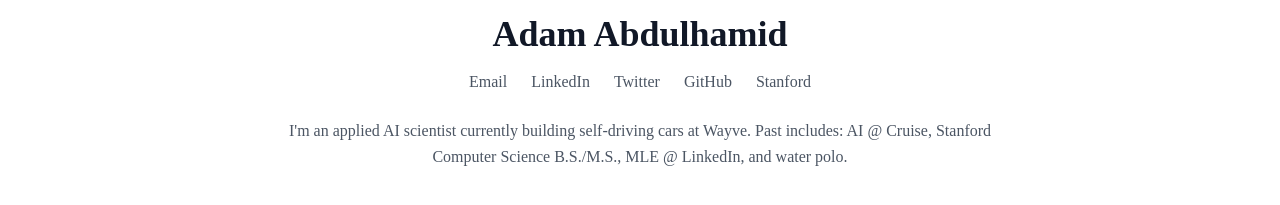
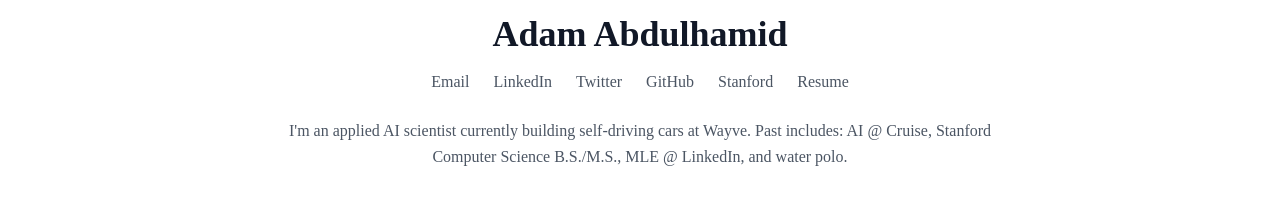
Before and after one commit to adam-abdulhamid/adam-abdulhamid.github.io, an Astro site: page / in a window 1280 px wide. Shown: the part 407-612 px from the top of the page. Built offline with nearby package versions, Linux system fonts and the light colour scheme; Astro itself is replaced by a stand-in of ours; a web font is replaced by a local one.

Commit message:
Add resume

```diff
--- a/src/pages/index.astro
+++ b/src/pages/index.astro
@@ -19,6 +19,7 @@
         <a href="https://twitter.com/the_adam_a/" class="hover:text-gray-700 transition-colors text-gray-600" target="_blank">Twitter</a>
         <a href="https://github.com/adam-abdulhamid" class="hover:text-gray-700 transition-colors text-gray-600" target="_blank">GitHub</a>
         <a href="https://gostanford.com/sports/mens-water-polo/roster/adam-abdulhamid/6068" class="hover:text-gray-700 transition-colors text-gray-600" target="_blank">Stanford</a>
+        <a href="/resume.pdf" class="hover:text-gray-700 transition-colors text-gray-600" target="_blank">Resume</a>
       </div>
 
       <p class="text-base text-gray-600 max-w-3xl mx-auto leading-relaxed">
```
Also changed, not shown: 1 other file.
